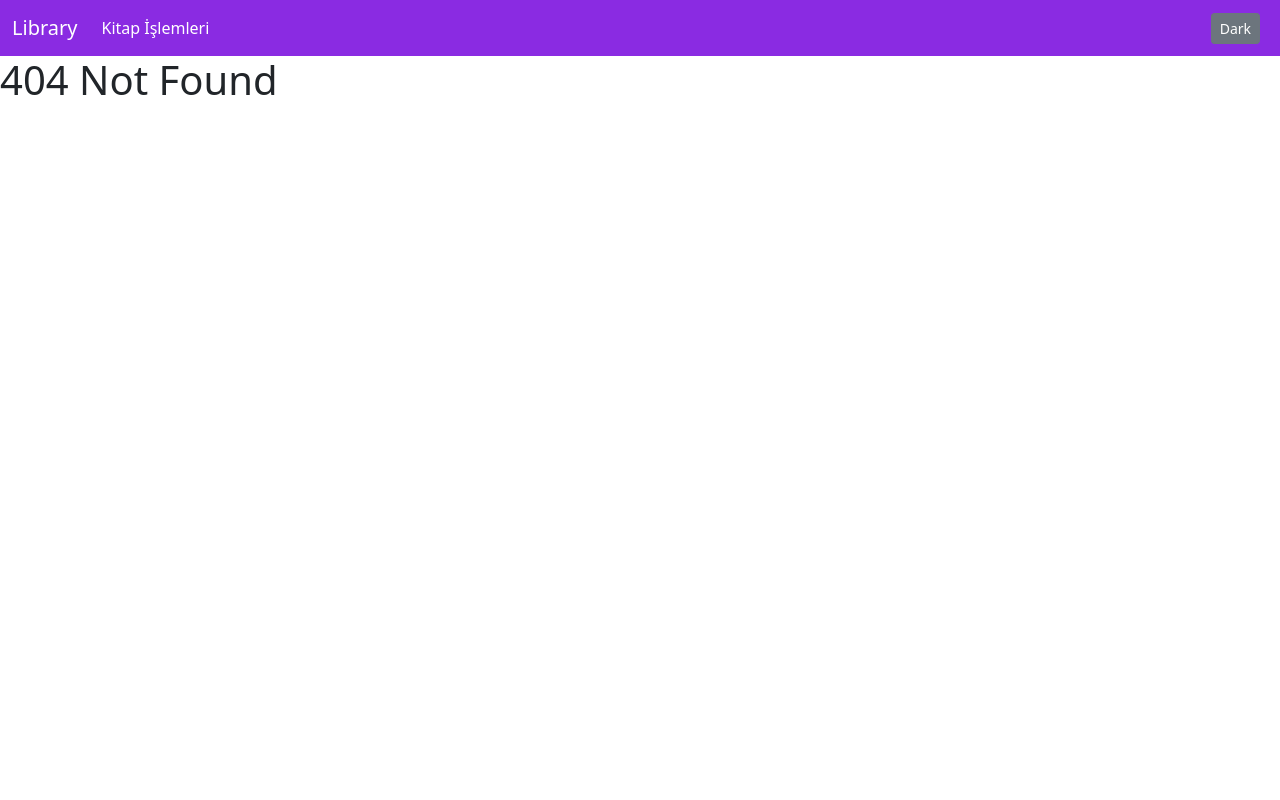
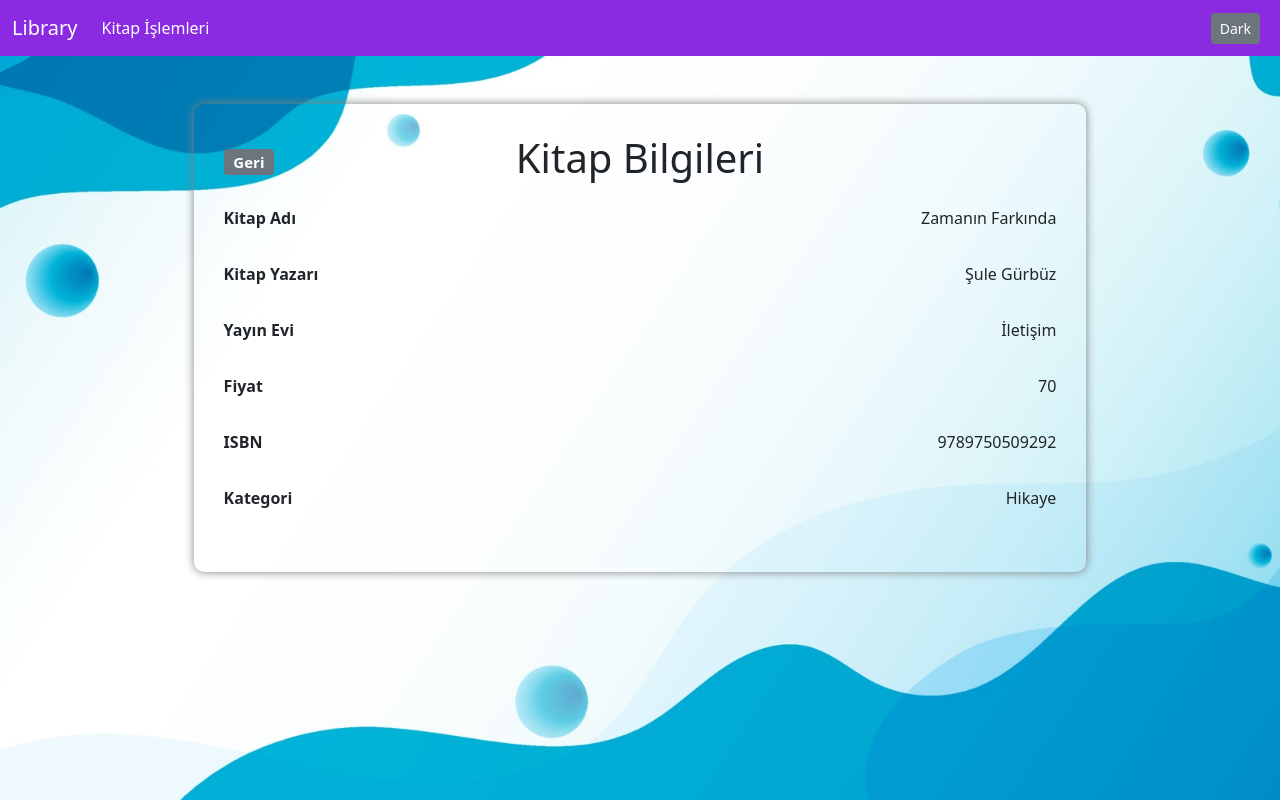
Before and after one commit to Udemig/4-sezon-haftaici-library, a React (Create React App) app: page /book-detail/1 in a window 1280 px wide. Before the commit this address had no page. Built offline with nearby package versions, Linux system fonts and the light colour scheme; data requests are answered from the project's data file.

Commit message:
deleteBook&bookDetail&generalModal

```diff
--- a/db.json
+++ b/db.json
@@ -19,13 +19,22 @@
       "categoryId": "3"
     },
     {
-      "id": "1678303941491",
-      "title": "gdfg",
-      "author": "dfgdfgdf",
-      "publisher": "sfds",
-      "price": "43",
-      "isbn": "234234234",
-      "categoryId": "1"
+      "id": "1678389736018",
+      "title": "fghfg",
+      "author": "fghf",
+      "publisher": "",
+      "price": "",
+      "isbn": "",
+      "categoryId": "2"
+    },
+    {
+      "id": "1678389846407",
+      "title": "utyut",
+      "author": "tyut",
+      "publisher": "",
+      "price": "",
+      "isbn": "",
+      "categoryId": "3"
     }
   ],
   "categories": [
--- a/src/App.js
+++ b/src/App.js
@@ -8,6 +8,7 @@ import { BrowserRouter, Routes, Route } from "react-router-dom";
 import Home from "./pages/Home";
 import NotFound from "./pages/NotFound";
 import AddBook from "./pages/AddBook";
+import BookDetail from "./pages/BookDetail";
 
 import api from "./api/api";
 import urls from "./api/urls";
@@ -65,6 +66,7 @@ function App() {
       <Routes>
         <Route path="/" element={<Home />} />
         <Route path="/add-book" element={<AddBook />} />
+        <Route path="/book-detail/:bookId" element={<BookDetail />} />
         <Route path="*" element={<NotFound />} />
       </Routes>
     </BrowserRouter>
--- a/src/components/ListBooks.js
+++ b/src/components/ListBooks.js
@@ -1,14 +1,40 @@
-import React from "react";
+import React,{useState} from "react";
 
-import { useSelector } from "react-redux";
+import { useSelector, useDispatch } from "react-redux";
 
 import { upperFirstLetter, upperFirstLetter2 } from "../utils/functions";
 import Button from "./Button";
+
+import api from "../api/api";
+import urls from "../api/urls";
+
+import actionTypes from "../redux/actions/actionTypes";
+
+import Modal from "./Modal";
+
+import { useNavigate } from "react-router-dom";
 
 const ListBooks = () => {
   const { booksState, categoriesState, themeState } = useSelector(
     (state) => state
   );
+  const dispatch = useDispatch();
+  const navigate=useNavigate()
+
+  const [openDeleteModal,setOpenDeleteModal]=useState(false)
+  const [willDeleteBook,setWillDeleteBook]=useState("")
+
+  const deleteBook = (id) => {
+    api
+      .delete(`${urls.books}/${id}`)
+      .then((res) => {
+        dispatch({ type: actionTypes.bookActions.DELETE_BOOK, payload: id });
+        setOpenDeleteModal(false)
+      })
+      .catch((err) => {});
+  };
+
+
   return (
     <div>
       {booksState.books.length === 0 && (
@@ -48,8 +74,17 @@ const ListBooks = () => {
                           className="btn-sm"
                           text="Detay"
                           type="secondary"
+                          onClick={()=>navigate(`/book-detail/${book.id}`)}
                         />
-                        <Button className="btn-sm" text="Sil" type="danger" />
+                        <Button
+                          onClick={() => {
+                            setOpenDeleteModal(true)
+                            setWillDeleteBook(book.id)
+                          }}
+                          className="btn-sm"
+                          text="Sil"
+                          type="danger"
+                        />
                         <Button
                           className="btn-sm"
                           text="Güncelle"
@@ -64,6 +99,16 @@ const ListBooks = () => {
           </table>
         </div>
       )}
+      <Modal
+        title="Kitap Silme"
+        content="Kitabı silmek istediğinize emin misiniz?"
+        hasConfirmButton={true}
+        confirmButtonText="Sil"
+        cancelButtonText="Vazgeç"
+        confirmButtonClick={()=>deleteBook(willDeleteBook)}
+        cancelButtonClick={()=>setOpenDeleteModal(false)}
+        visible={openDeleteModal}
+      />
     </div>
   );
 };
--- /dev/null
+++ b/src/components/Modal.js
@@ -0,0 +1,68 @@
+import React from "react";
+
+/*
+    Bu modal öyle bir modal olacak ki:
+    1. başlığını dışarıdan alacak (dinamik-dynamic)
+    2. gösterilecek mesajı dışarıdan alacak
+    3. kaç tane buton gösterileceğini dışarıdan alabilecek
+    4. butonların içerisindeki yazı, type dışarıdan alınabilecek
+    5. butonlara tıklandığında ne yapılacağı dışarıdan alınabilecek (fonksiyon)
+    NOT: Bütün bu özelleştirmeler (customization) prop mantığıyla yapılabilir.
+*/
+
+const Modal = ({
+  title = "",
+  content = "",
+  confirmButtonText = "Onayla",
+  confirmButtonType = "danger",
+  confirmButtonClick = () => {},
+  hasConfirmButton = false,
+  cancelButtonText = "Kapat",
+  cancelButtonType = "primary",
+  cancelButtonClick = () => {},
+  visible = false,
+}) => {
+  if (visible === false) return null;
+  return (
+    <div
+      style={{
+        position: "fixed",
+        top: 0,
+        left: 0,
+        zIndex: 10,
+        width: "100vw",
+        height: "100vh",
+        backgroundColor: "rgba(0,0,0,0.3)",
+        display: "flex",
+        justifyContent: "center",
+        alignItems: "center",
+      }}>
+      <div
+        style={{
+          background: "#fff",
+          padding: "20px",
+          borderRadius: "5px",
+          width: "50%",
+        }}>
+        <h1 className="text-center">{title}</h1>
+        <p className="text-center my-3">{content}</p>
+        <div className="d-flex justify-content-center gap-3">
+          <button
+            onClick={cancelButtonClick}
+            className={`btn btn-${cancelButtonType}`}>
+            {cancelButtonText}
+          </button>
+          {hasConfirmButton === true && (
+            <button
+              onClick={confirmButtonClick}
+              className={`btn btn-${confirmButtonType}`}>
+              {confirmButtonText}
+            </button>
+          )}
+        </div>
+      </div>
+    </div>
+  );
+};
+
+export default Modal;
--- a/src/pages/AddBook.js
+++ b/src/pages/AddBook.js
@@ -13,11 +13,14 @@ import urls from "../api/urls";
 
 import actionTypes from "../redux/actions/actionTypes";
 
+import Modal from "../components/Modal";
+
 const AddBook = () => {
   const { categoriesState } = useSelector((state) => state);
   const dispatch = useDispatch();
   const navigate = useNavigate();
 
+  const [openSuccessModal,setOpenSuccessModal]=useState(false)
   const [formState, setFormState] = useState({
     id: String(new Date().getTime()),
     title: "",
@@ -51,7 +54,7 @@ const AddBook = () => {
           type: actionTypes.bookActions.ADD_BOOK,
           payload: formState,
         });
-        navigate("/");
+        setOpenSuccessModal(true)
       })
       .catch((err) => {});
   };
@@ -156,6 +159,17 @@ const AddBook = () => {
           </div>
         </form>
       </div>
+      <Modal
+        title="Başarılı"
+        content="Kitap başarıyla eklendi"
+        cancelButtonText="Anasayfaya Dön"
+        cancelButtonType="success"
+        cancelButtonClick={()=>{
+          setOpenSuccessModal(false)
+          navigate("/")
+        }}
+        visible={openSuccessModal}
+      />
     </div>
   );
 };
--- /dev/null
+++ b/src/pages/BookDetail.js
@@ -0,0 +1,96 @@
+import React from "react";
+
+import Header from "../components/Header";
+
+import { useParams, useNavigate } from "react-router-dom";
+import { useSelector } from "react-redux";
+import { upperFirstLetter } from "../utils/functions";
+
+const BookDetail = () => {
+  const navigate = useNavigate();
+  const { bookId } = useParams();
+  const { booksState, categoriesState } = useSelector((state) => state);
+  /* let myBook=null
+    for(let i=0;i<booksState.books.length;i++){
+        if(booksState.books[i].id === bookId){
+            myBook=booksState.books[i]
+            break
+        }
+    } */
+  const myBook = booksState.books.find((item) => item.id === bookId);
+  const myCategory = categoriesState.categories.find(
+    (item) => item.id === myBook.categoryId
+  );
+  return (
+    <div>
+      <Header />
+      <div className="container my-5 d-flex justify-content-center">
+        <div
+          style={{
+            borderRadius: "10px",
+            padding: "30px",
+            width: "80%",
+            boxShadow: "0px 0px 10px 0px gray",
+          }}>
+          <h5
+            style={{
+              position: "relative",
+              display: "flex",
+              justifyContent: "center",
+              alignItems: "center",
+            }}>
+            <span
+              onClick={() => navigate("/")}
+              style={{ position: "absolute", left: 0, cursor: "pointer" }}
+              className="badge bg-secondary">
+              Geri
+            </span>{" "}
+            <h1>Kitap Bilgileri</h1>
+          </h5>
+          <div className="d-flex justify-content-between my-3">
+            <p>
+              <b>Kitap Adı</b>
+            </p>
+            <p>{upperFirstLetter(myBook.title)}</p>
+          </div>
+          <div className="d-flex justify-content-between my-3">
+            <p>
+              <b>Kitap Yazarı</b>
+            </p>
+            <p>{upperFirstLetter(myBook.author)}</p>
+          </div>
+          <div className="d-flex justify-content-between my-3">
+            <p>
+              <b>Yayın Evi</b>
+            </p>
+            <p>
+              {myBook.publisher === ""
+                ? "Belirtilmemiş"
+                : upperFirstLetter(myBook.publisher)}
+            </p>
+          </div>
+          <div className="d-flex justify-content-between my-3">
+            <p>
+              <b>Fiyat</b>
+            </p>
+            <p>{myBook.price === "" ? "Belirtilmemiş" : myBook.price}</p>
+          </div>
+          <div className="d-flex justify-content-between my-3">
+            <p>
+              <b>ISBN</b>
+            </p>
+            <p>{myBook.isbn === "" ? "Belirtilmemiş" : myBook.isbn}</p>
+          </div>
+          <div className="d-flex justify-content-between my-3">
+            <p>
+              <b>Kategori</b>
+            </p>
+            <p>{upperFirstLetter(myCategory.name)}</p>
+          </div>
+        </div>
+      </div>
+    </div>
+  );
+};
+
+export default BookDetail;
--- a/src/redux/actions/actionTypes.js
+++ b/src/redux/actions/actionTypes.js
@@ -3,7 +3,8 @@ const actionTypes={
         GET_BOOKS_START:"GET_BOOKS_START",
         GET_BOOKS_SUCCESS:"GET_BOOKS_SUCCESS",
         GET_BOOKS_FAIL:"GET_BOOKS_FAIL",
-        ADD_BOOK:"ADD_BOOK"
+        ADD_BOOK:"ADD_BOOK",
+        DELETE_BOOK:"DELETE_BOOK"
     },
     categoryActions:{
         GET_CATEGORIES_START:"GET_CATEGORIES_START",
--- a/src/redux/reducers/booksReducer.js
+++ b/src/redux/reducers/booksReducer.js
@@ -1,43 +1,58 @@
-import actionTypes from "../actions/actionTypes"
+import actionTypes from "../actions/actionTypes";
 
-const initialState={
+const initialState = {
   pending: true,
   success: false,
   books: [],
   error: false,
-    errorMessage: ""
-}
-const booksReducer=(state=initialState,action)=>{
+  errorMessage: "",
+};
+const booksReducer = (state = initialState, action) => {
   switch (action.type) {
     case actionTypes.bookActions.GET_BOOKS_START:
-            return{
+      return {
         ...state,
-                pending: true
-            }
+        pending: true,
+      };
     case actionTypes.bookActions.GET_BOOKS_SUCCESS:
-            return{
+      return {
         ...state,
         pending: false,
         success: true,
         error: false,
-                books: action.payload
-            }
+        books: action.payload,
+      };
     case actionTypes.bookActions.GET_BOOKS_FAIL:
-            return{
+      return {
         ...state,
         pending: false,
         success: false,
         error: true,
-                errorMessage: action.payload
+        errorMessage: action.payload,
+      };
+    case actionTypes.bookActions.ADD_BOOK:
+      return {
+        ...state,
+        books: [...state.books, action.payload],
+      };
+    case actionTypes.bookActions.DELETE_BOOK:
+      let filteredBooks = state.books.filter(
+        (item) => item.id !== action.payload
+      );
+
+      /* let emptyArray=[]
+            for(let i=0;i<state.books.length;i++){
+                if(state.books[i].id !== action.payload){
+                    emptyArray.push(state.books[i])
                 }
-        case actionTypes.bookActions.ADD_BOOK:
-            return{
+            } */
+      return {
         ...state,
-                books: [...state.books,action.payload]
+        books: filteredBooks,
+      };
+    default:
+      return state;
   }
-        default:
-            return state
-    }
-}
+};
 
-export default booksReducer
+export default booksReducer;
--- a/src/styles/general.css
+++ b/src/styles/general.css
@@ -1,3 +1,8 @@
+body{
+    background: url("../assets/bg.jpeg") no-repeat center center fixed;
+    background-repeat: no-repeat;
+    background-size: cover;
+}
 .headerBgDark{
     background-color: black !important;
 }
```
Also changed, not shown: src/assets/bg.jpeg (added). Lines whose indentation alone changed are shown as unchanged.
